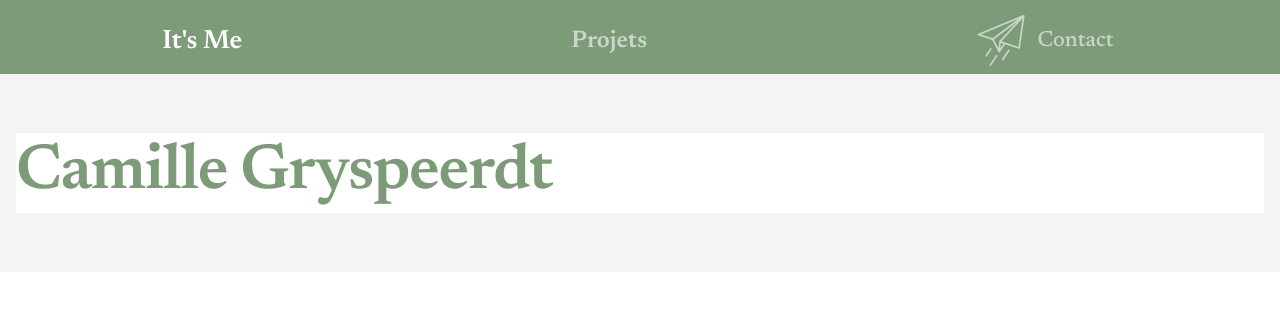
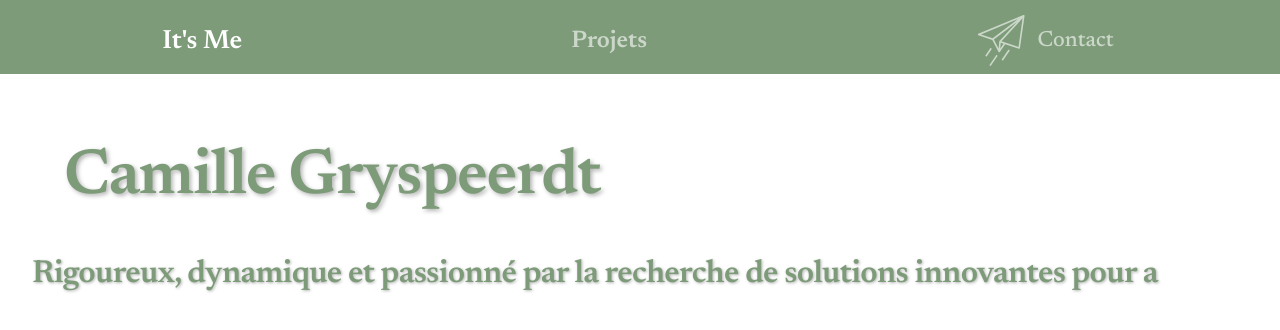
Before and after one commit to trinity0077/portFolioFrontend, a Next.js app: page / in a window 1280 px wide. Shown: the top 330 px of the page. Built offline with nearby package versions, Linux system fonts and the light colour scheme.

Commit message:
reglage animation delai et margin

```diff
--- a/components/FolioNavAndRedirection.tsx
+++ b/components/FolioNavAndRedirection.tsx
@@ -115,10 +115,11 @@ const FolioNavAndRedirection = () => {
         </button>
       </nav>
 
-      <div>
+      <div >
         {activeButton === 1 && (
-          <div style={{ padding: "1rem", backgroundColor: "#f4f4f4" }}>
-            <TypingAnimation className={styles.typingText}>Camille Gryspeerdt</TypingAnimation>
+          <div style={{ padding: "2rem", backgroundColor: "#ffffffff",alignItems: "center" }}>
+            <TypingAnimation className={styles.typingText} duration={110}>Camille Gryspeerdt</TypingAnimation>
+            <TypingAnimation className={styles.typingTextP} duration={45} delay= {1800} as="h2">Rigoureux, dynamique et passionné par la recherche de solutions innovantes pour améliorer la qualité des produits, je suis prêt à mettre mes compétences en pratique dans de nouveaux projets.</TypingAnimation>
           </div>
         )}
 
--- a/modules/typingAnimation.tsx
+++ b/modules/typingAnimation.tsx
@@ -84,10 +84,10 @@ export function TypingAnimation({
       ref={elementRef}
       className={className} // Utilisez directement className
       style={{ // Ajoutez vos styles CSS ici
-        fontSize: "4rem",
-        fontWeight: "bold",
-        lineHeight: "5rem",
-        letterSpacing: "-0.02em",
+        // fontSize: "4rem",
+        // fontWeight: "bold",
+        // lineHeight: "5rem",
+        // letterSpacing: "-0.02em",
       }}
     >
       {displayedText}
--- a/styles/HeaderFolioNav.module.css
+++ b/styles/HeaderFolioNav.module.css
@@ -9,8 +9,24 @@
 }
 
 .typingText{
-   color: #7d9b79;
-   background-color: #ffffff;
+  color: #7d9b79;
+  background-color: #ffffff;
+  font-size: 4rem;
+  font-weight: bold;
+  line-height: 5rem;
+  letter-spacing: -0.02em;
+  text-shadow: 2px 2px 4px rgba(0, 0, 0, 0.3);
+  margin: 2rem;
+}
+.typingTextP{
+
+  color: #7d9b79;
+  background-color: #ffffff;
+  font-size: 2rem;
+  font-weight: bold;
+  line-height: 3rem;
+  letter-spacing: -0.02em;
+  text-shadow: 1px 1px 3px rgba(0, 0, 0, 0.3);
 }
 /* Boutons de navigation */
 .button {
--- a/styles/globals.css
+++ b/styles/globals.css
@@ -12,6 +12,7 @@ body {
   box-sizing: border-box;
   font-family: 'Newsreader', serif;
   font-weight: 300;
+  /* margin: 0; */
 }
 
 h2 {
```
